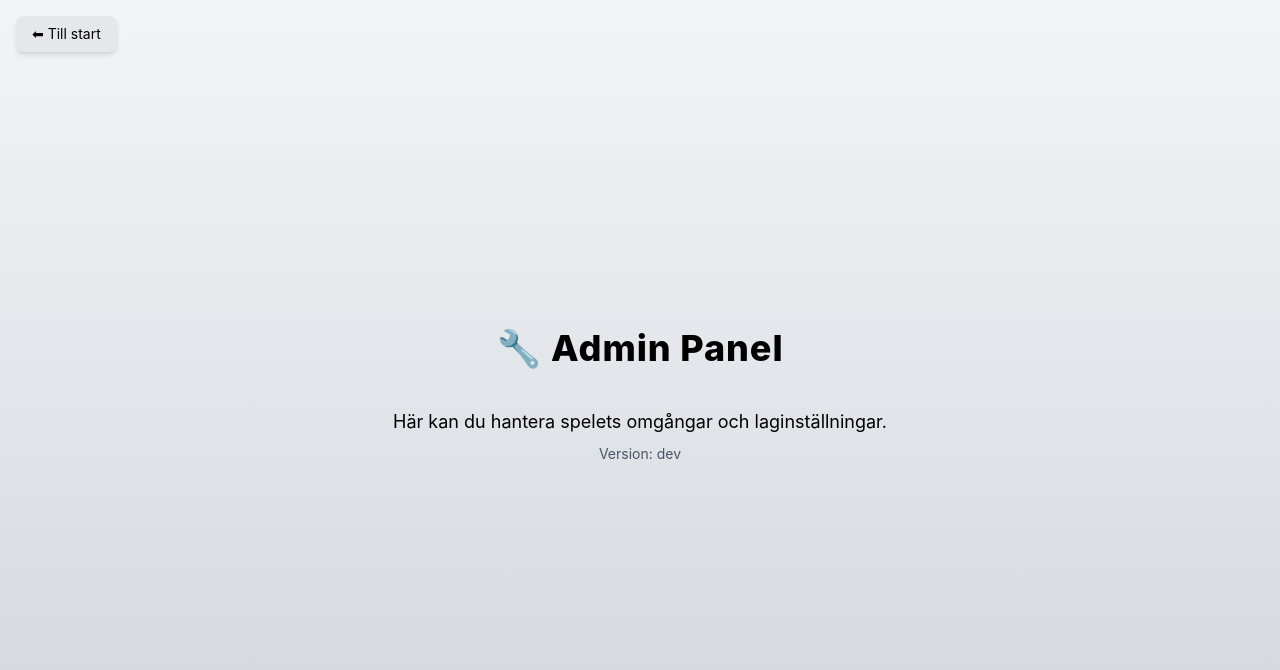
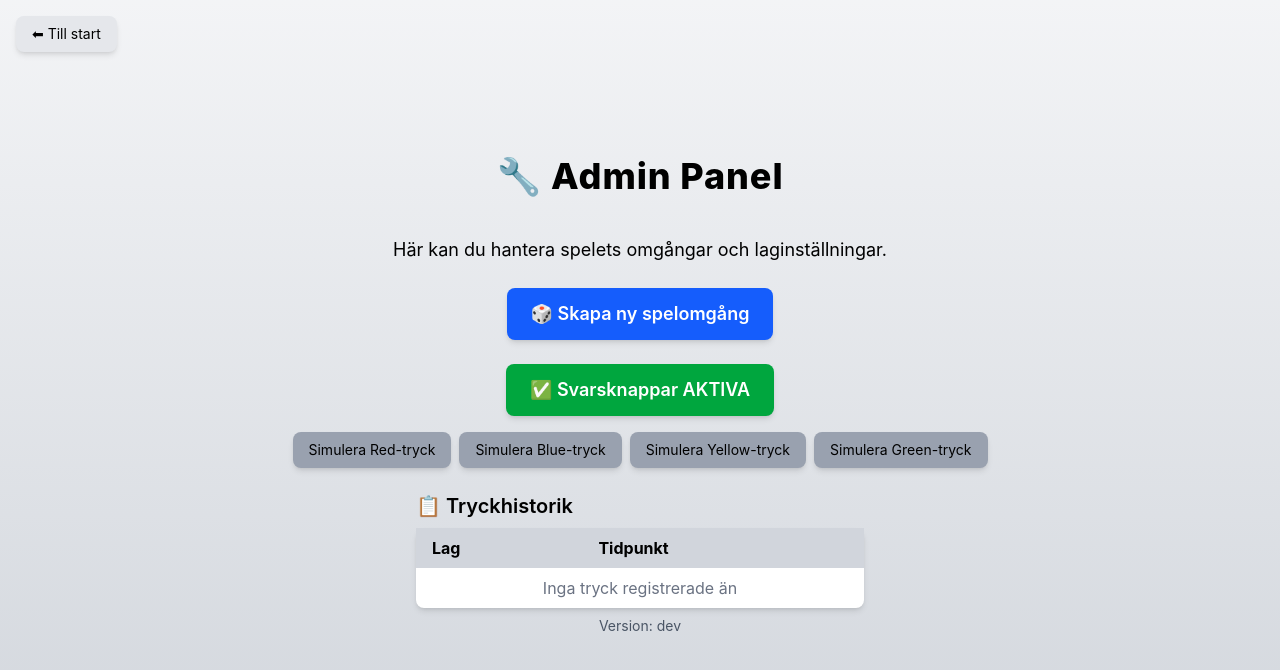
Before and after one commit to Kodstudion/quiz_answer_app, a React (Vite) app in the folder musicbattle/: page /admin in a window 1280 px wide. Shown: the top 670 px of the page. Built offline with nearby package versions, Linux system fonts and the light colour scheme.

Commit message:
Update admin page functionality

```diff
--- a/musicbattle/src/AdminPage.tsx
+++ b/musicbattle/src/AdminPage.tsx
@@ -1,9 +1,55 @@
-import React from "react";
+import React, { useState } from "react";
 import { useNavigate } from "react-router-dom";
 import VersionInfo from "./VersionInfo";
 
+interface ClickEntry {
+  team: string;
+  time: string;
+}
+
 const AdminPage: React.FC = () => {
   const navigate = useNavigate();
+  const [gameId, setGameId] = useState<number | null>(null);
+  const [buttonsEnabled, setButtonsEnabled] = useState<boolean>(true);
+  const [clicks, setClicks] = useState<ClickEntry[]>([]); // 🆕 Lista med tryckhistorik
+
+  // Funktion för att skapa en ny spelomgång med bekräftelse
+  const createNewGame = () => {
+    if (gameId !== null) {
+      const confirmNewGame = window.confirm(
+        `Det finns redan en aktiv spelomgång med ID ${gameId}. Vill du verkligen ta bort den och skapa en ny?`
+      );
+      if (!confirmNewGame) return;
+    }
+
+    const newId = Math.floor(Math.random() * 9) + 1;
+    setGameId(newId);
+    setClicks([]); // 🆕 Nollställ tryckhistoriken vid nytt spel
+  };
+
+  // Funktion för att avsluta spelet med bekräftelse
+  const endGame = () => {
+    if (gameId === null) return;
+
+    const confirmEndGame = window.confirm(
+      `Är du säker på att du vill avsluta spelomgång ${gameId}?`
+    );
+    if (confirmEndGame) {
+      setGameId(null);
+      setClicks([]); // 🆕 Nollställ tryckhistoriken vid avslut
+    }
+  };
+
+  // 🆕 Funktion för att aktivera/inaktivera lagens knappar
+  const toggleButtons = () => {
+    setButtonsEnabled((prev) => !prev);
+  };
+
+  // 🆕 Simulerad funktion för att lägga till knapptryckningar i listan
+  const addClick = (team: string) => {
+    const timestamp = new Date().toLocaleTimeString();
+    setClicks((prev) => [...prev, { team, time: timestamp }]);
+  };
 
   return (
     <div className="flex flex-col items-center justify-center min-h-screen w-screen bg-gradient-to-b from-gray-100 to-gray-300 text-black p-6 relative">
@@ -20,10 +66,91 @@ const AdminPage: React.FC = () => {
         🔧 Admin Panel
       </h1>
 
-      <p className="text-lg text-center">
+      <p className="text-lg text-center mb-6">
         Här kan du hantera spelets omgångar och laginställningar.
       </p>
-      <VersionInfo /> {/* ✅ Flyttad utanför div-containern */}
+
+      {/* Visa det aktuella spel-ID:t om det finns */}
+      {gameId && (
+        <div className="mb-4 text-xl font-semibold bg-white p-4 rounded-lg shadow-md">
+          🏆 Aktivt spel-ID: <span className="text-blue-600">{gameId}</span>
+        </div>
+      )}
+
+      {/* Rad med knappar för att skapa och avsluta spel */}
+      <div className="flex gap-4">
+        <button
+          onClick={createNewGame}
+          className="bg-blue-600 hover:bg-blue-700 text-white px-6 py-3 rounded-lg text-lg font-semibold shadow-md transition"
+        >
+          🎲 Skapa ny spelomgång
+        </button>
+
+        {gameId && (
+          <button
+            onClick={endGame}
+            className="bg-red-600 hover:bg-red-700 text-white px-6 py-3 rounded-lg text-lg font-semibold shadow-md transition"
+          >
+            🛑 Avsluta spelet
+          </button>
+        )}
+      </div>
+
+      {/* 🆕 Knapp för att aktivera/inaktivera lagens knappar */}
+      <div className="mt-6">
+        <button
+          onClick={toggleButtons}
+          className={`px-6 py-3 rounded-lg text-lg font-semibold shadow-md transition ${
+            buttonsEnabled ? "bg-green-600 hover:bg-green-700 text-white" : "bg-gray-500 hover:bg-gray-600 text-white"
+          }`}
+        >
+          {buttonsEnabled ? "✅ Svarsknappar AKTIVA" : "❌ Svarsknappar INAKTIVA"}
+        </button>
+      </div>
+
+      {/* 🆕 Simulerade knapptryckningar (Testknappar, ska ersättas med Firebase senare) */}
+      <div className="flex gap-2 mt-4">
+        {["Red", "Blue", "Yellow", "Green"].map((team) => (
+          <button
+            key={team}
+            onClick={() => addClick(team)}
+            className="bg-gray-400 hover:bg-gray-500 text-black px-4 py-2 rounded-lg text-sm shadow-md"
+          >
+            Simulera {team}-tryck
+          </button>
+        ))}
+      </div>
+
+      {/* 🆕 Tabell med tryckhistorik */}
+      <div className="mt-6 w-full max-w-md">
+        <h2 className="text-xl font-semibold mb-2">📋 Tryckhistorik</h2>
+        <table className="w-full bg-white rounded-lg shadow-md">
+          <thead className="bg-gray-300">
+            <tr>
+              <th className="py-2 px-4 text-left">Lag</th>
+              <th className="py-2 px-4 text-left">Tidpunkt</th>
+            </tr>
+          </thead>
+          <tbody>
+            {clicks.length > 0 ? (
+              clicks.map((click, index) => (
+                <tr key={index} className="border-t border-gray-300">
+                  <td className="py-2 px-4">{click.team}</td>
+                  <td className="py-2 px-4">{click.time}</td>
+                </tr>
+              ))
+            ) : (
+              <tr>
+                <td colSpan={2} className="py-2 px-4 text-center text-gray-500">
+                  Inga tryck registrerade än
+                </td>
+              </tr>
+            )}
+          </tbody>
+        </table>
+      </div>
+
+      <VersionInfo /> {/* ✅ Behåller versionsinfo längst ner */}
     </div>
   );
 };
```
